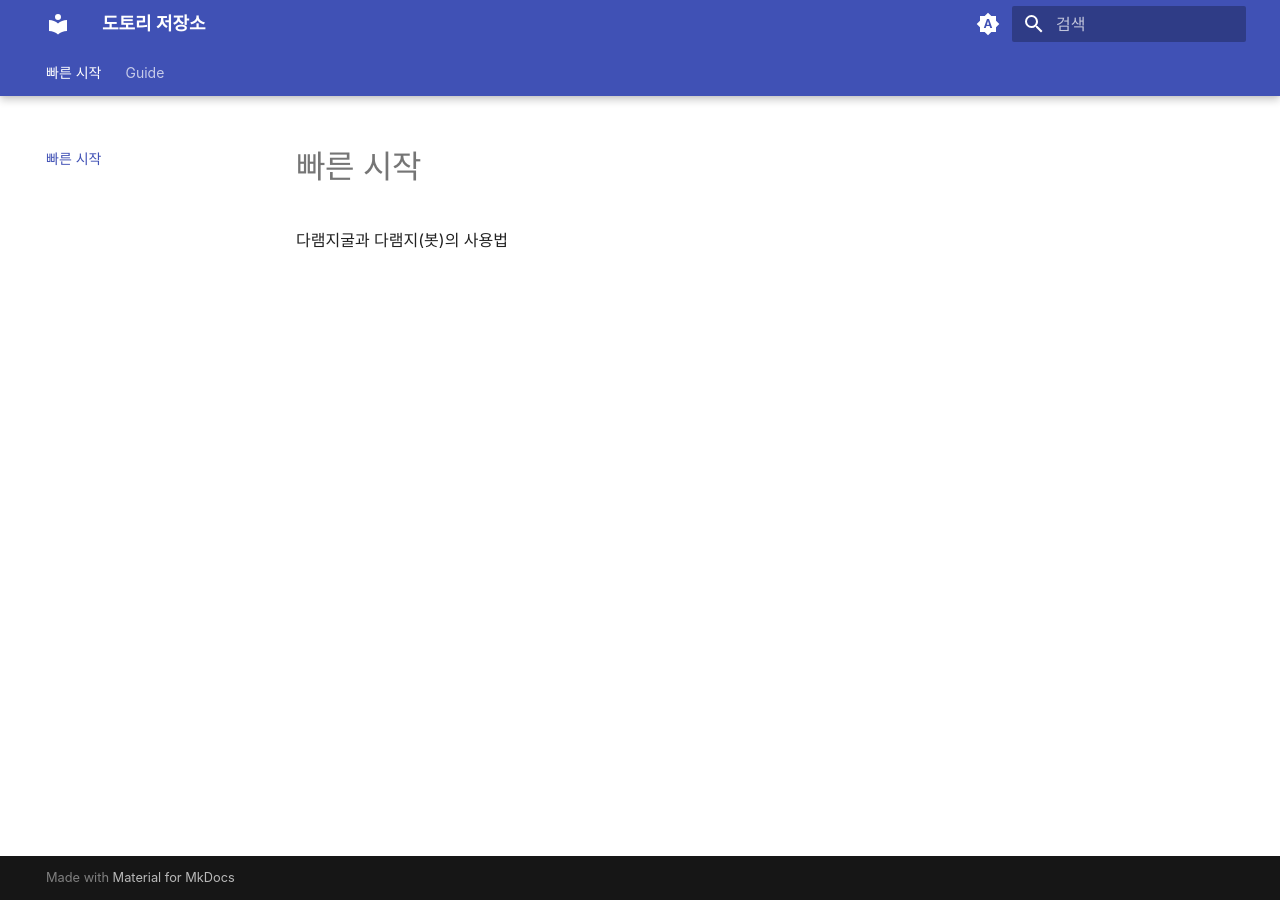
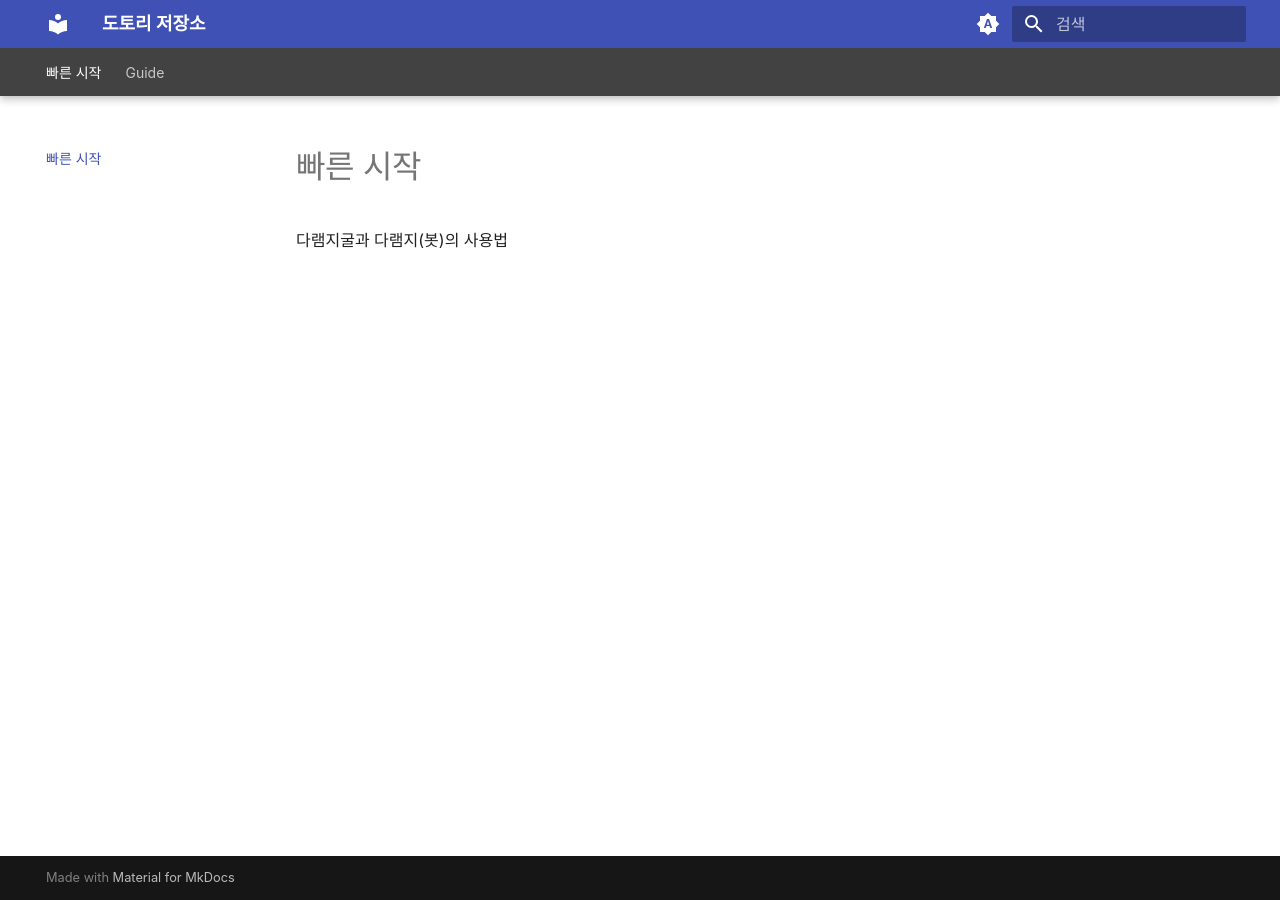
Before and after one commit to kimcatchy/drzg-docs, an MkDocs documentation site: the page built from docs/index.md, in a window 1280 px wide. Built offline with MkDocs 1.6.1 and Material for MkDocs 9.7.7, drawn with Linux system fonts in a browser that asks for light colours; some web fonts are replaced.

Commit message:
Nav tab color

```diff
--- a/docs/css/extra.css
+++ b/docs/css/extra.css
@@ -4,3 +4,24 @@
     font-weight: normal;
     font-display: swap;
 }
+
+:root {
+  /* Navigation tabs 전용 CSS 변수 정의 */
+  --md-nav-tabs-color: #ffffff;
+  --md-nav-tabs-hover-color: #64b5f6;
+  --md-nav-tabs-active-color: #2196f3;
+  --md-nav-tabs-bg-color: #424242;
+}
+
+.md-tabs {
+  background-color: var(--md-nav-tabs-bg-color);
+}
+.md-tabs__link {
+  color: var(--md-nav-tabs-color);
+}
+.md-tabs__link:hover {
+  color: var(--md-nav-tabs-hover-color);
+}
+.md-tabs__link--active {
+  color: var(--md-nav-tabs-active-color);
+}
```
